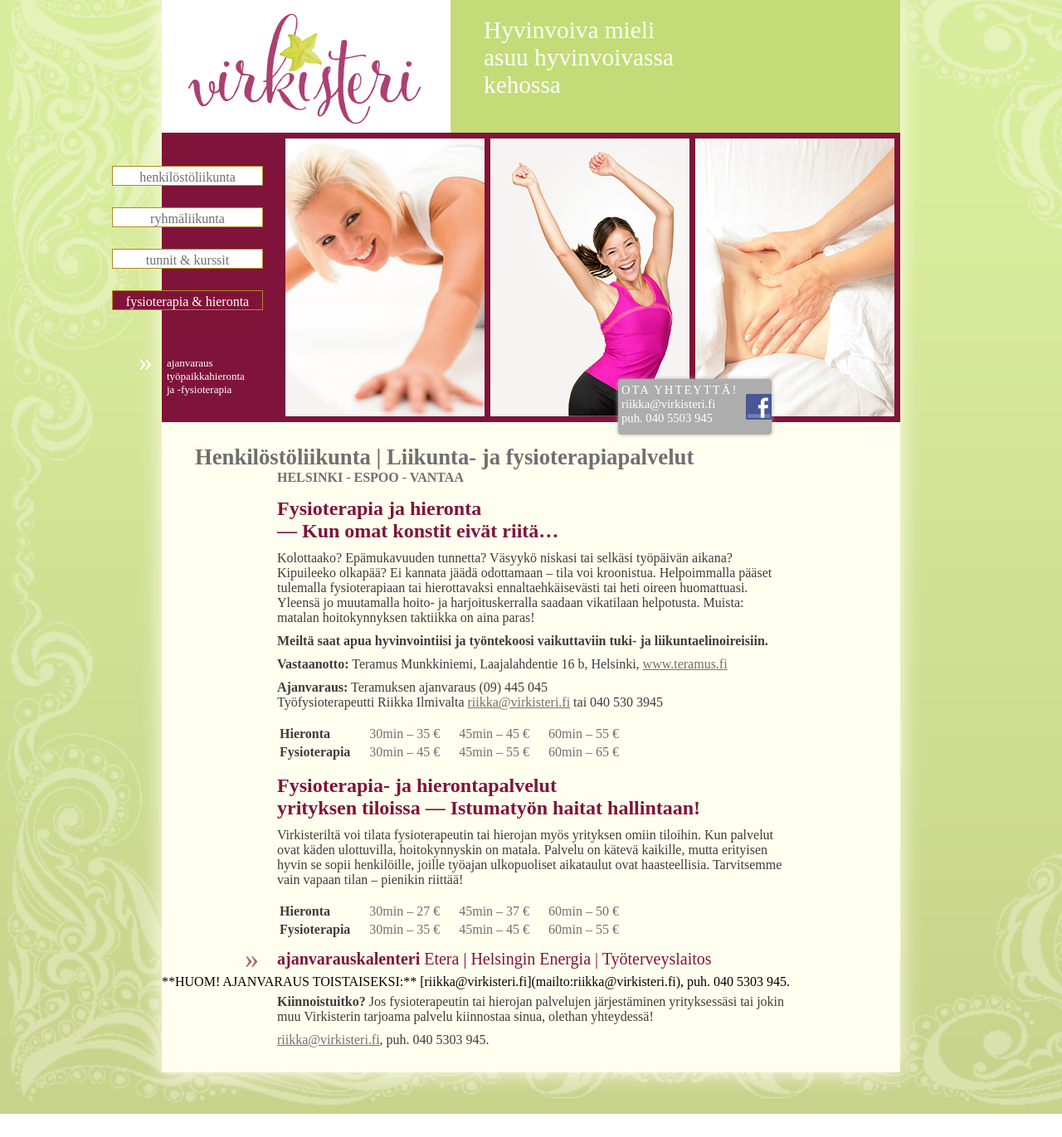
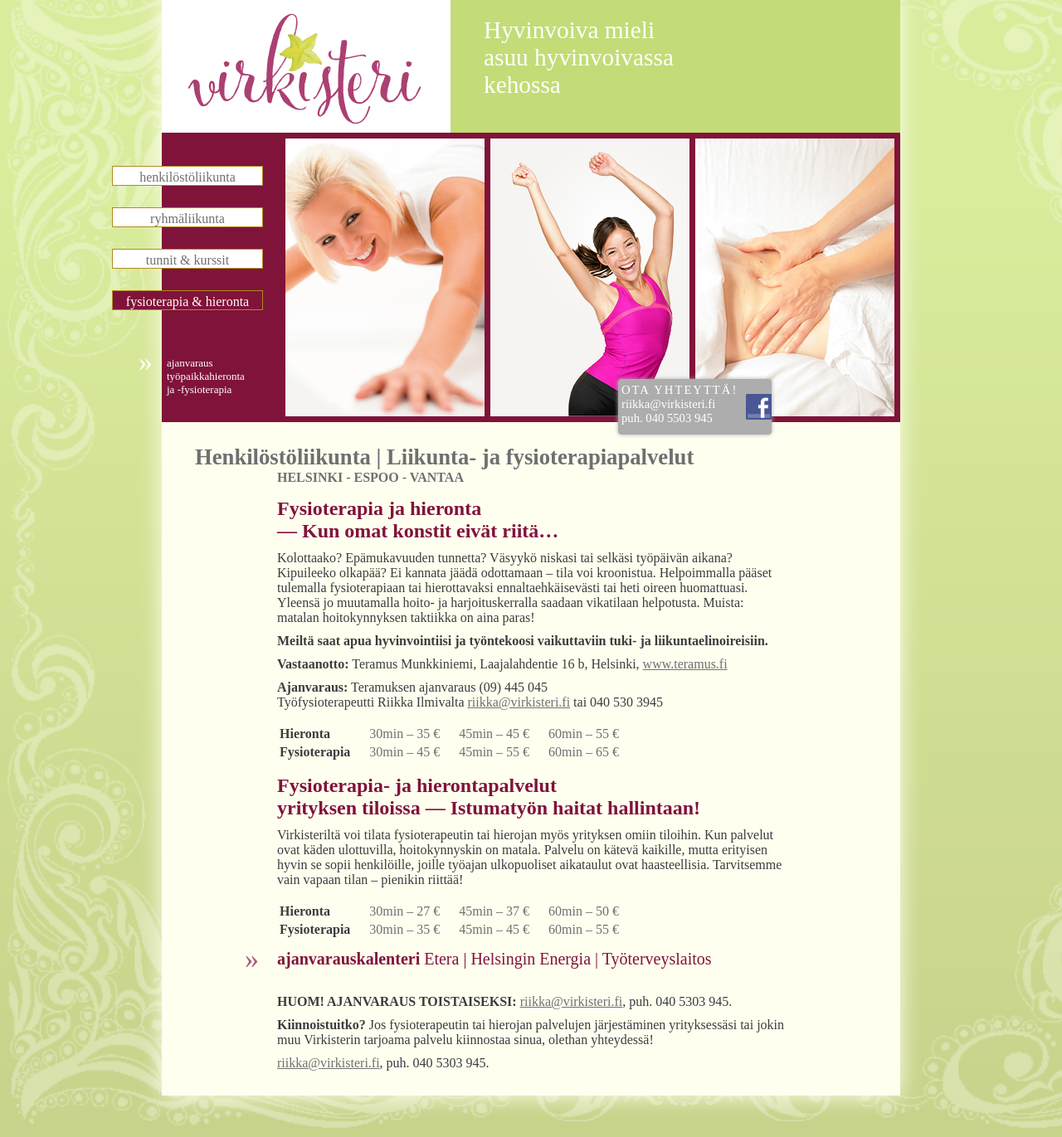
Before and after one commit to sdsykes-web/virkisteri, a Jekyll site: the page built from fysioterapia.md, in a window 1280 px wide. Shown: the whole page at 83% size. Built offline with Jekyll 4.4.1, drawn with Linux system fonts in a browser that asks for light colours; some web fonts are replaced; before the commit the page ends 1343 px from its top, so only the background shows below that; part of the change alters nothing that is shown.

Commit message:
Update fysioterapia.md

```diff
--- a/fysioterapia.md
+++ b/fysioterapia.md
@@ -38,8 +38,8 @@ Virkisteriltä voi tilata fysioterapeutin tai hierojan myös yrityksen omiin til
 </table>
 
 <div>
-<span class="margin-indicator-container"><span class="margin-indicator">»</span><span class="calendar-links"><b>ajanvarauskalenteri</b> Etera | Helsingin Energia | Työterveyslaitos</span><br>**HUOM! AJANVARAUS TOISTAISEKSI:** [riikka@virkisteri.fi](mailto:riikka@virkisteri.fi), puh. 040 5303 945.</span>
-</div>
+<span class="margin-indicator-container"><span class="margin-indicator">»</span><span class="calendar-links"><b>ajanvarauskalenteri</b> Etera | Helsingin Energia | Työterveyslaitos</span></span>
+</div><br>**HUOM! AJANVARAUS TOISTAISEKSI:** [riikka@virkisteri.fi](mailto:riikka@virkisteri.fi), puh. 040 5303 945.
 
 **Kiinnoistuitko?** Jos fysioterapeutin tai hierojan palvelujen järjestäminen yrityksessäsi tai jokin muu Virkisterin tarjoama palvelu kiinnostaa sinua, olethan yhteydessä!
 
```
